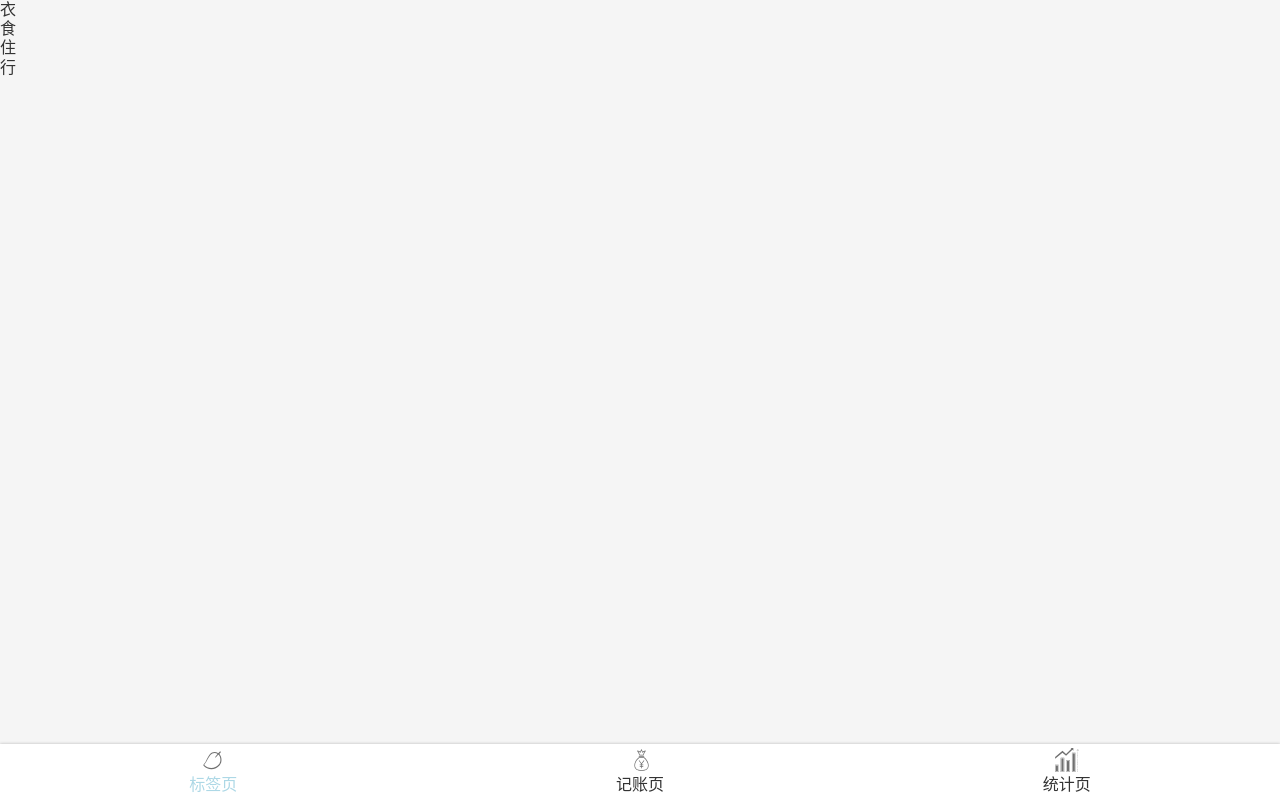
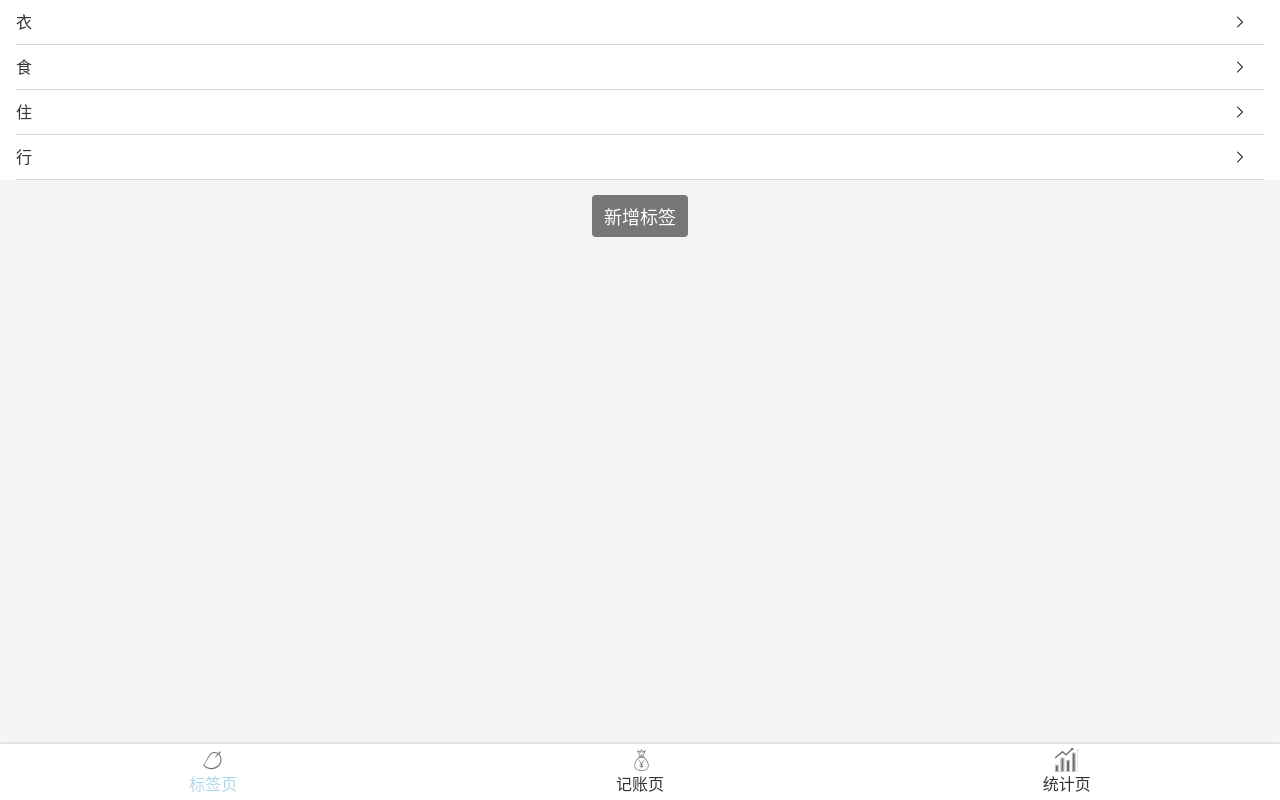
Before and after one commit to invierno123/easy-bill-react, a React app: page /#/tags in a window 1280 px wide. Built offline with nearby package versions, Linux system fonts and the light colour scheme.

Commit message:
完成 TagList 样式

```diff
--- a/src/index.scss
+++ b/src/index.scss
@@ -35,3 +35,8 @@
   display: block;
   clear: both;
 }
+.onLine{
+  white-space: nowrap;
+  overflow: hidden;
+  text-overflow: ellipsis;
+}
--- a/src/views/Tags.tsx
+++ b/src/views/Tags.tsx
@@ -1,16 +1,52 @@
 import Layout from '../components/Layout';
 import React from 'react';
 import {useTags} from '../useTags';
+import styled from 'styled-components';
+import Icon from '../components/Icon';
 
-function Tags(){
-  const {tags,setTags}=useTags()
+const TagList = styled.ol`
+  font-size: 16px;
+  background: white;
+
+  > li {
+    border-bottom: 1px solid #d5d5d9;
+    line-height: 20px;
+    padding: 12PX 16px 12px 0;
+    margin: 0 16px;
+    display: flex;
+    justify-content: space-between;
+    align-items: center;
+  }
+`;
+const Button=styled.button`
+font-size: 18px;
+  border: none;
+  padding: 8px 12px;
+  background: #767676;
+  border-radius: 4px;
+  color: white;
+`
+const Center=styled.div`
+  display: flex;
+  justify-content: center;
+  align-items: center;
+  height: 72px;
+`
+function Tags() {
+  const {tags} = useTags();
   return (
     <Layout>
-      <ol>
-        {tags.map(tag=>
-        <li key={tag}>{tag}</li>)}
-      </ol>
+      <TagList>
+        {tags.map(tag =>
+          <li key={tag}>
+            <span className='onLine'>{tag}</span>
+            <Icon name="right"/>
+          </li>)}
+      </TagList>
+      <Center> <Button>新增标签</Button></Center>
+
     </Layout>
   );
 }
-export default Tags
+
+export default Tags;
```
Also changed, not shown: src/icons/left.svg (added), src/icons/right.svg (added).
